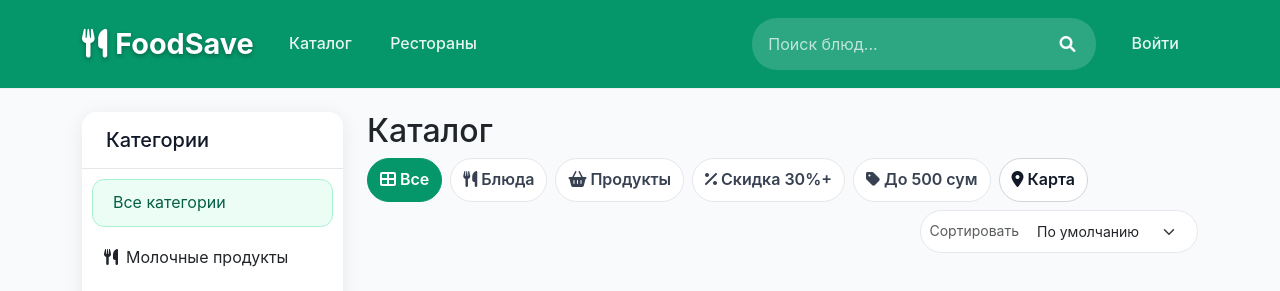
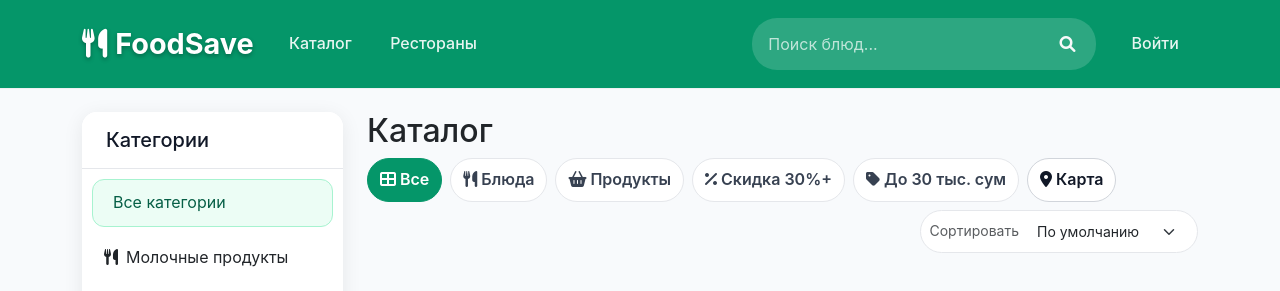
Before and after one commit to mirafzalswe/foodsave, a Django app: page /catalog/ in a window 1280 px wide. Shown: the top 291 px of the page. Run offline with Django 4.2, Linux system fonts and the light colour scheme; data comes from the database, SQL or seed files in the repository; parts of the project's set-up code (start-up, migrations or seed data) failed here and were passed over.

Commit message:
catalog new3 bobur

```diff
--- a/templates/catalog/catalog.html
+++ b/templates/catalog/catalog.html
@@ -43,7 +43,7 @@
                     <a class="chip {% if current_type == 'dishes' %}active{% endif %}" href="{% url 'catalog:catalog' %}?type=dishes"><i class="fas fa-utensils me-1"></i>Блюда</a>
                     <a class="chip {% if current_type == 'products' %}active{% endif %}" href="{% url 'catalog:catalog' %}?type=products"><i class="fas fa-shopping-basket me-1"></i>Продукты</a>
                     <a class="chip {% if request.GET.discount %}active{% endif %}" href="{% url 'catalog:catalog' %}?discount=30"><i class="fas fa-percent me-1"></i>Скидка 30%+</a>
-                    <a class="chip {% if request.GET.price_range %}active{% endif %}" href="{% url 'catalog:catalog' %}?price_range=0-500"><i class="fas fa-tag me-1"></i>До 500 сум</a>
+                    <a class="chip {% if request.GET.price_range %}active{% endif %}" href="{% url 'catalog:catalog' %}?price_range=0-500"><i class="fas fa-tag me-1"></i>До 30 тыс. сум</a>
                     <a class="chip chip-map" id="mapBtnChip" href="#" onclick="showNearbyItems();return false;"><i class="fas fa-location-dot me-1"></i>Карта</a>
                     <div class="chip-select ms-auto">
                         <label for="sortSelect" class="me-1 text-muted small">Сортировать</label>
@@ -146,7 +146,7 @@
                             <p class="text-muted">Попробуйте изменить параметры поиска</p>
                             <div class="d-flex justify-content-center gap-2 mt-2">
                                 <a class="chip" href="{% url 'catalog:catalog' %}">Сбросить фильтры</a>
-                                <a class="chip" href="{% url 'catalog:catalog' %}?price_range=0-500">До 500 сум</a>
+                                <a class="chip" href="{% url 'catalog:catalog' %}?price_range=0-500">До 30 тыс. сум</a>
                                 <a class="chip" href="{% url 'catalog:catalog' %}?discount=30">Скидка 30%+</a>
                             </div>
                         </div>
```
